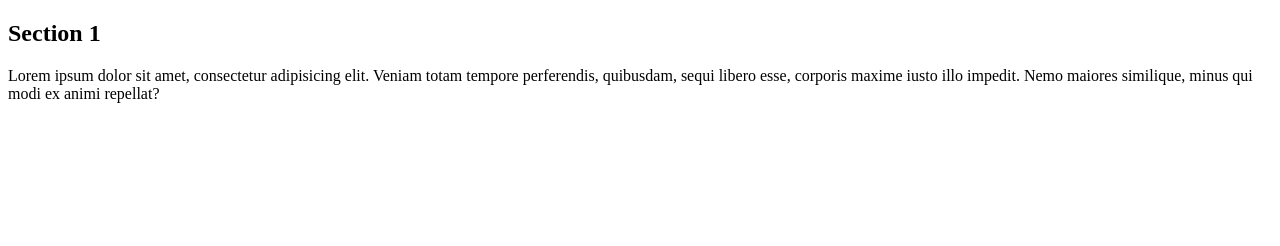
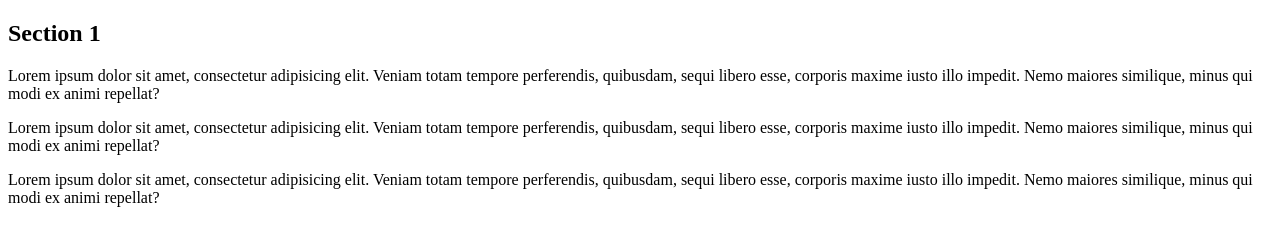
Before and after one commit to olga-grochowska/git-course-2, a plain HTML site: page index.html in a window 1280 px wide. Drawn offline with Linux system fonts and the light colour scheme.

Commit message:
Section 1 modified in index.html

```diff
--- a/index.html
+++ b/index.html
@@ -1,17 +1,31 @@
 <!DOCTYPE html>
 <html lang="en">
+
 <head>
     <meta charset="UTF-8">
     <meta http-equiv="X-UA-Compatible" content="IE=edge">
     <meta name="viewport" content="width=device-width, initial-scale=1.0">
     <title>ISA GIT Course</title>
 </head>
+
 <body>
     <section>
         <h1>Section 1</h1>
         <p>
-            Lorem ipsum dolor sit amet, consectetur adipisicing elit. Veniam totam tempore perferendis, quibusdam, sequi libero esse, corporis maxime iusto illo impedit. Nemo maiores similique, minus qui modi ex animi repellat?
+            Lorem ipsum dolor sit amet, consectetur adipisicing elit. Veniam totam tempore perferendis, quibusdam, sequi
+            libero esse, corporis maxime iusto illo impedit. Nemo maiores similique, minus qui modi ex animi repellat?
+        </p>
+        <p>
+            Lorem ipsum dolor sit amet, consectetur adipisicing elit. Veniam totam tempore perferendis, quibusdam, sequi
+            libero
+            esse, corporis maxime iusto illo impedit. Nemo maiores similique, minus qui modi ex animi repellat?
+        </p>
+        <p>
+            Lorem ipsum dolor sit amet, consectetur adipisicing elit. Veniam totam tempore perferendis, quibusdam, sequi
+            libero
+            esse, corporis maxime iusto illo impedit. Nemo maiores similique, minus qui modi ex animi repellat?
         </p>
     </section>
 </body>
+
 </html>
```
